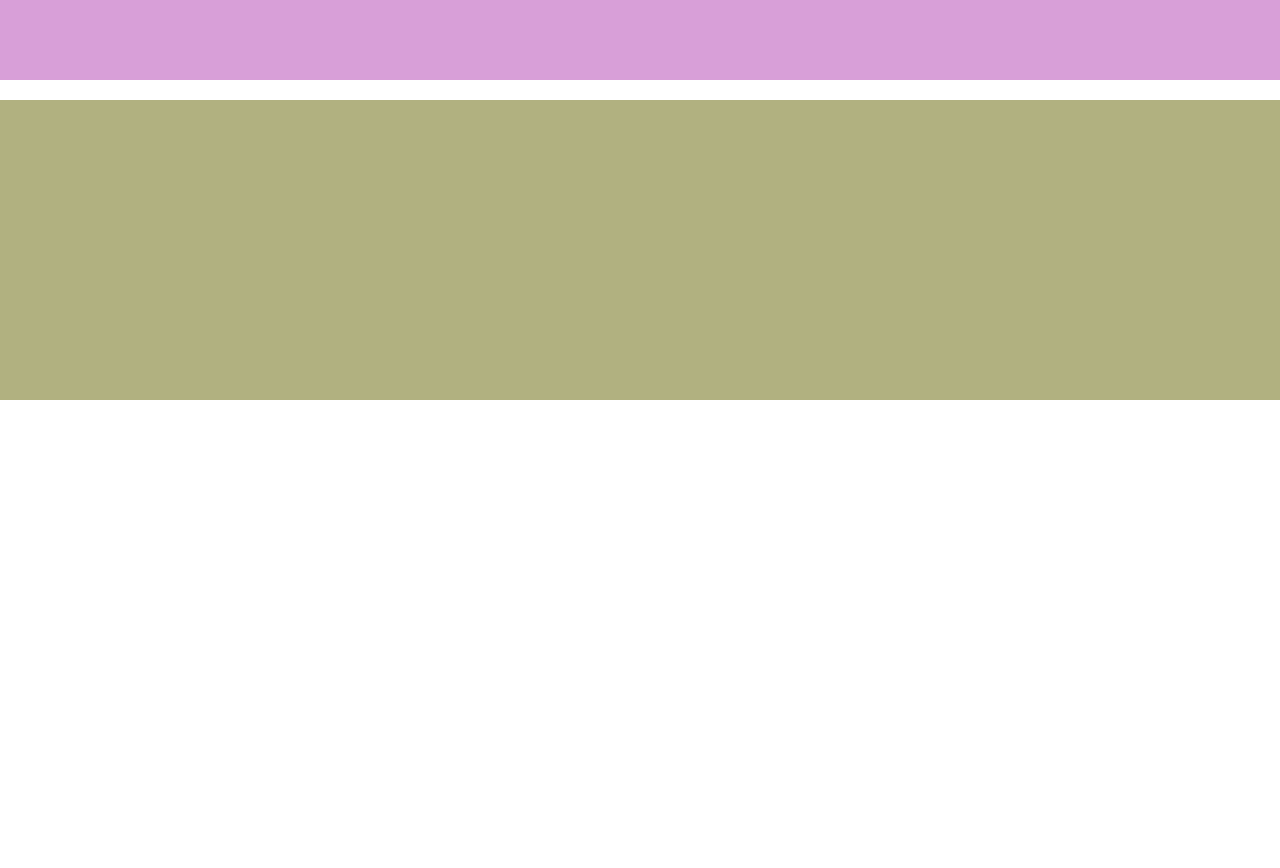
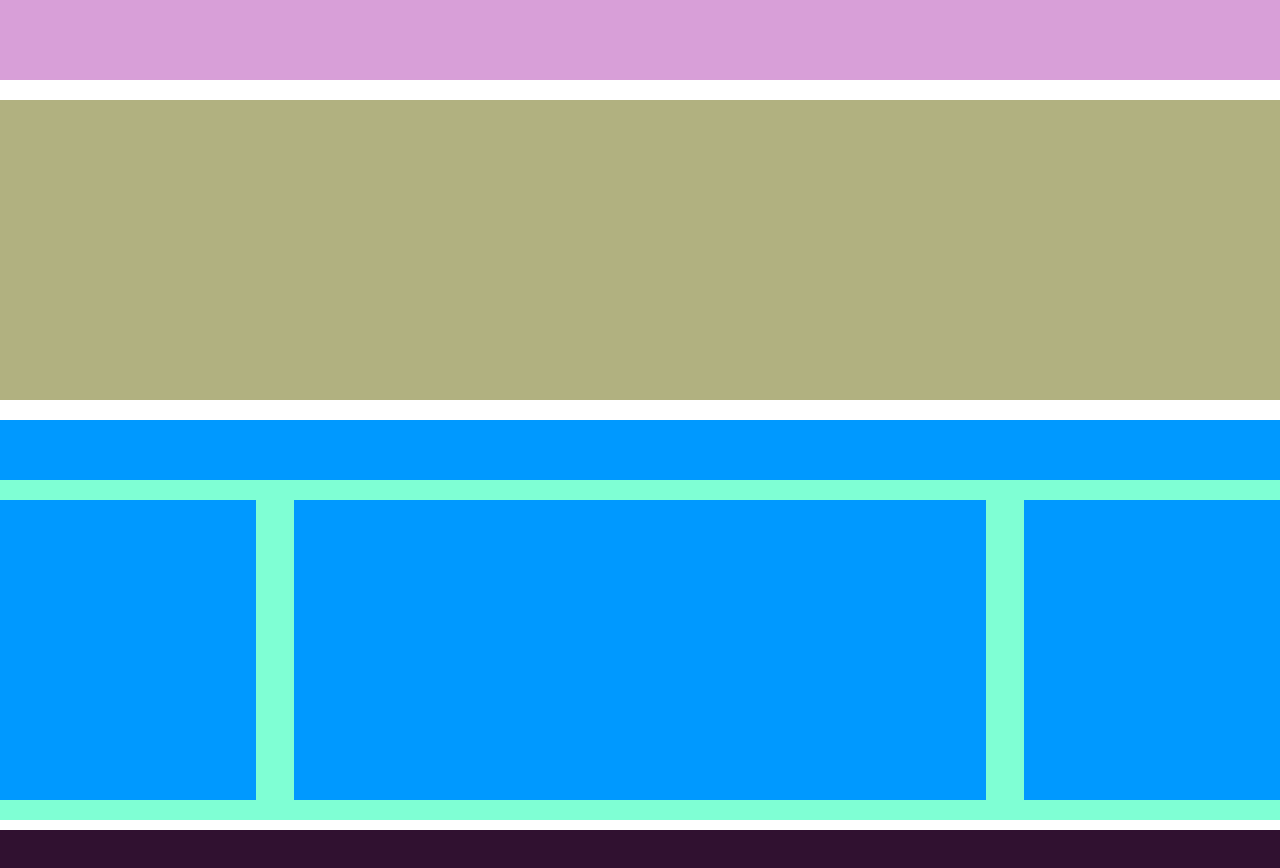
Before and after one commit to GiorgioMonne/htmlcss-struttura-wp, a plain HTML site: page index.html in a window 1280 px wide. Before the commit the page ends 800 px from the top, so only its background shows below. Drawn offline with Linux system fonts and the light colour scheme.

Commit message:
fine esercizio

```diff
--- a/css/style.css
+++ b/css/style.css
@@ -9,6 +9,22 @@
 
 /* ******body***** */
 
+.clearfix::after{
+    content: "";
+    display: table;
+    clear: both;
+}
+
+/* Mi creo le classi float generali */
+
+.left{
+    float: left;
+}
+
+.right{
+    float: right;
+}
+
 /* ******header***** */
 
 header.top{
@@ -17,15 +33,43 @@ header.top{
     margin-bottom: 20px;
 }
 
+/* ******main***** */
+
 .jumbotron{
     background-color: rgb(177, 177, 128);
     margin-bottom: 20px;
-}
-
-.debug{
     height: 300px;
 }
 
-/* ******main***** */
+.colonna1, .colonna2{
+    width: 20%;
+    background-color: rgb(0, 153, 255);
+    height: 300px;
+}
+
+.centrale{
+    width: 54%;
+    margin: 0 3%;
+    background-color: rgb(0, 153, 255);
+    height: 300px;
+    margin-bottom: 20px;
+}
+
+.container{
+    background-color:rgb(0, 153, 255);
+    height: 60px;
+    width: 100%;
+    margin-bottom: 20px;
+}
+
+.mezzo{
+    background-color: aquamarine;
+    margin-bottom: 10px;
+}
 
 /* ******footer***** */
+
+footer{
+    height: 40px;
+    background-color: rgb(48, 17, 48);
+}
--- a/index.html
+++ b/index.html
@@ -16,21 +16,38 @@
 
     <!-- inizio header bottom -->
     <header class="bottom">
-        <div class="jumbotron debug">
-
+        <div class="jumbotron">
+            <!-- contenuto jumbo -->
         </div>
     </header>
     <!-- fine header bottom -->
 
     <!-- inizio main -->
-    <main>
+    <main class="mezzo">
 
+        <section class="container">
+            <!-- contenuto -->
+        </section>
+
+        <section class="clearfix">
+            <aside class="colonna1 left ">
+                <!-- contenuto aside -->
+            </aside>
+
+            <section class="centrale left ">
+                <!-- contenuto section -->
+            </section>
+
+            <aside class="colonna2 left ">
+                <!-- contenuto aside -->
+            </aside>
+        </section>
     </main>
     <!-- fine main -->
 
     <!-- inizio footer -->
     <footer>
-
+        <!-- contenuto footer -->
     </footer>
     <!-- fine footer -->
 </body>
```
